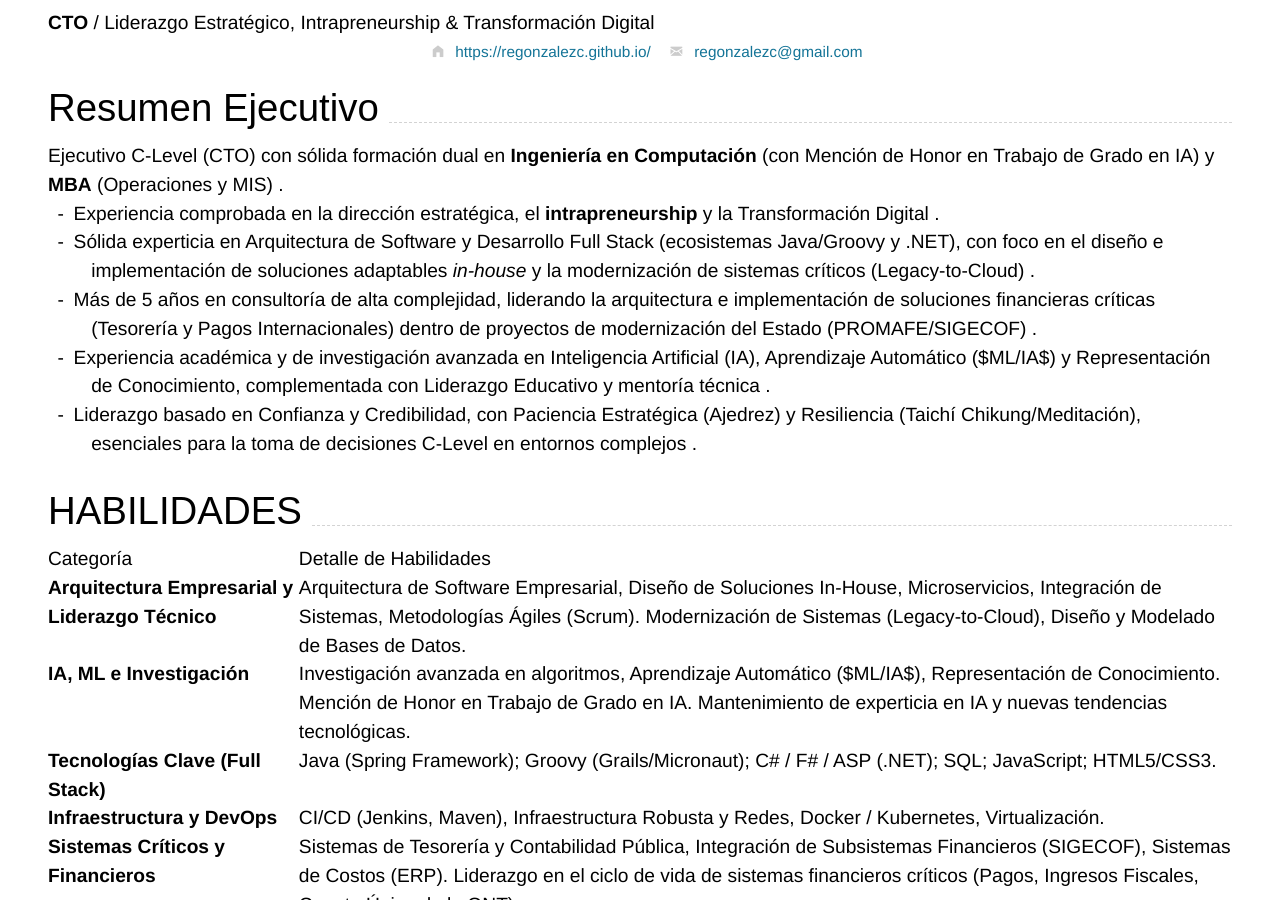
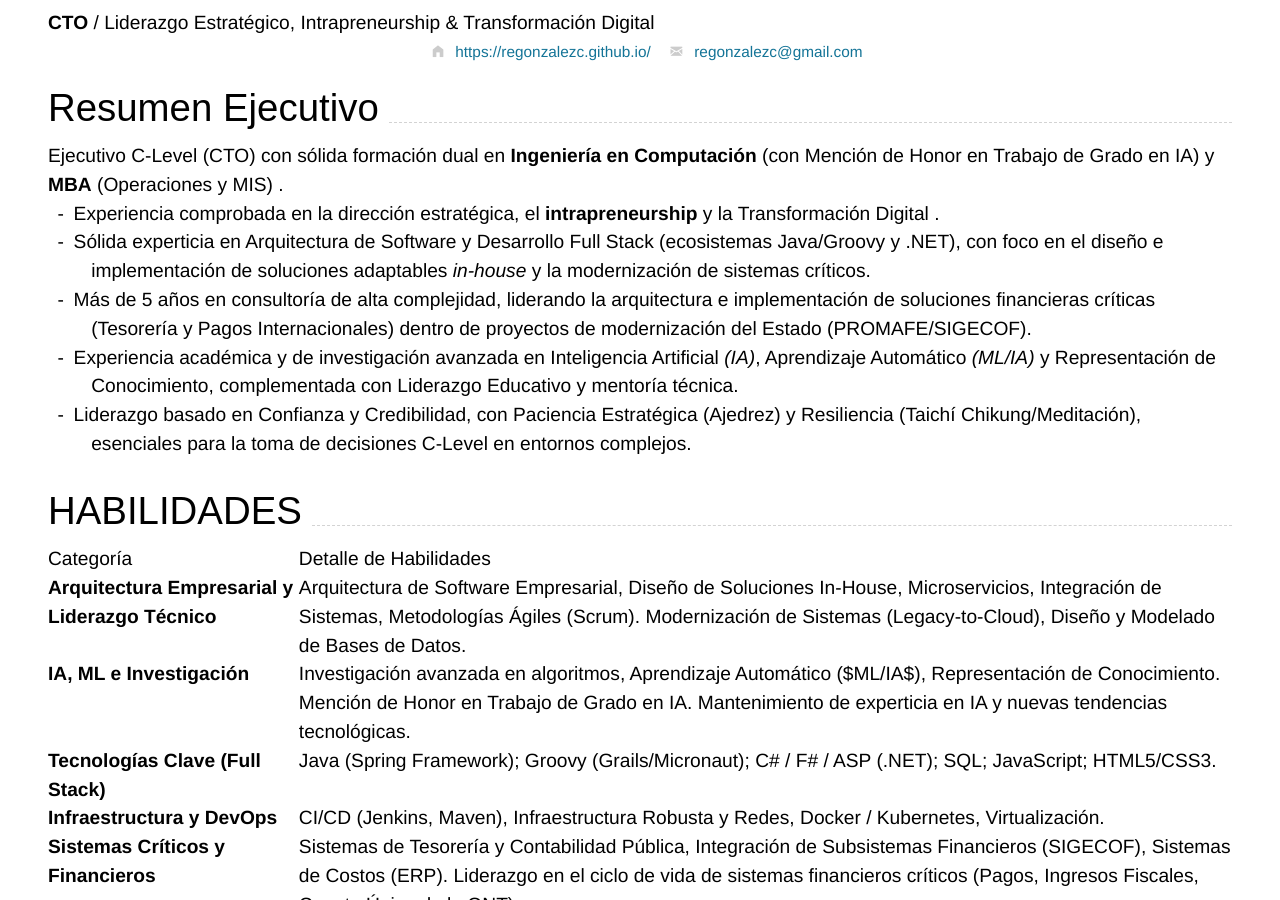
Before and after one commit to regonzalezc/regonzalezc.github.io, a Jekyll site: the page built from index.md, in a window 1280 px wide and 900 px high, scrolled down 315 px. Built offline with Jekyll 4.4.1, drawn with Linux system fonts in a browser that asks for light colours; nearby versions of some CDN libraries.

Commit message:
Update index.md

```diff
--- a/index.md
+++ b/index.md
@@ -28,10 +28,10 @@ Supported arguments:
 Ejecutivo C-Level (CTO) con sólida formación dual en **Ingeniería en Computación** (con Mención de Honor en Trabajo de Grado en IA) y **MBA** (Operaciones y MIS) .
 
 * Experiencia comprobada en la dirección estratégica, el **intrapreneurship** y la Transformación Digital .
-* Sólida experticia en Arquitectura de Software y Desarrollo Full Stack (ecosistemas Java/Groovy y .NET), con foco en el diseño e implementación de soluciones adaptables *in-house* y la modernización de sistemas críticos (Legacy-to-Cloud) .
-* Más de 5 años en consultoría de alta complejidad, liderando la arquitectura e implementación de soluciones financieras críticas (Tesorería y Pagos Internacionales) dentro de proyectos de modernización del Estado (PROMAFE/SIGECOF) .
-* Experiencia académica y de investigación avanzada en Inteligencia Artificial (IA), Aprendizaje Automático ($ML/IA$) y Representación de Conocimiento, complementada con Liderazgo Educativo y mentoría técnica .
-* Liderazgo basado en Confianza y Credibilidad, con Paciencia Estratégica (Ajedrez) y Resiliencia (Taichí Chikung/Meditación), esenciales para la toma de decisiones C-Level en entornos complejos .
+* Sólida experticia en Arquitectura de Software y Desarrollo Full Stack (ecosistemas Java/Groovy y .NET), con foco en el diseño e implementación de soluciones adaptables *in-house* y la modernización de sistemas críticos.
+* Más de 5 años en consultoría de alta complejidad, liderando la arquitectura e implementación de soluciones financieras críticas (Tesorería y Pagos Internacionales) dentro de proyectos de modernización del Estado (PROMAFE/SIGECOF).
+* Experiencia académica y de investigación avanzada en Inteligencia Artificial *(IA)*, Aprendizaje Automático *(ML/IA)* y Representación de Conocimiento, complementada con Liderazgo Educativo y mentoría técnica.
+* Liderazgo basado en Confianza y Credibilidad, con Paciencia Estratégica (Ajedrez) y Resiliencia (Taichí Chikung/Meditación), esenciales para la toma de decisiones C-Level en entornos complejos.
 
 ---
 
```
